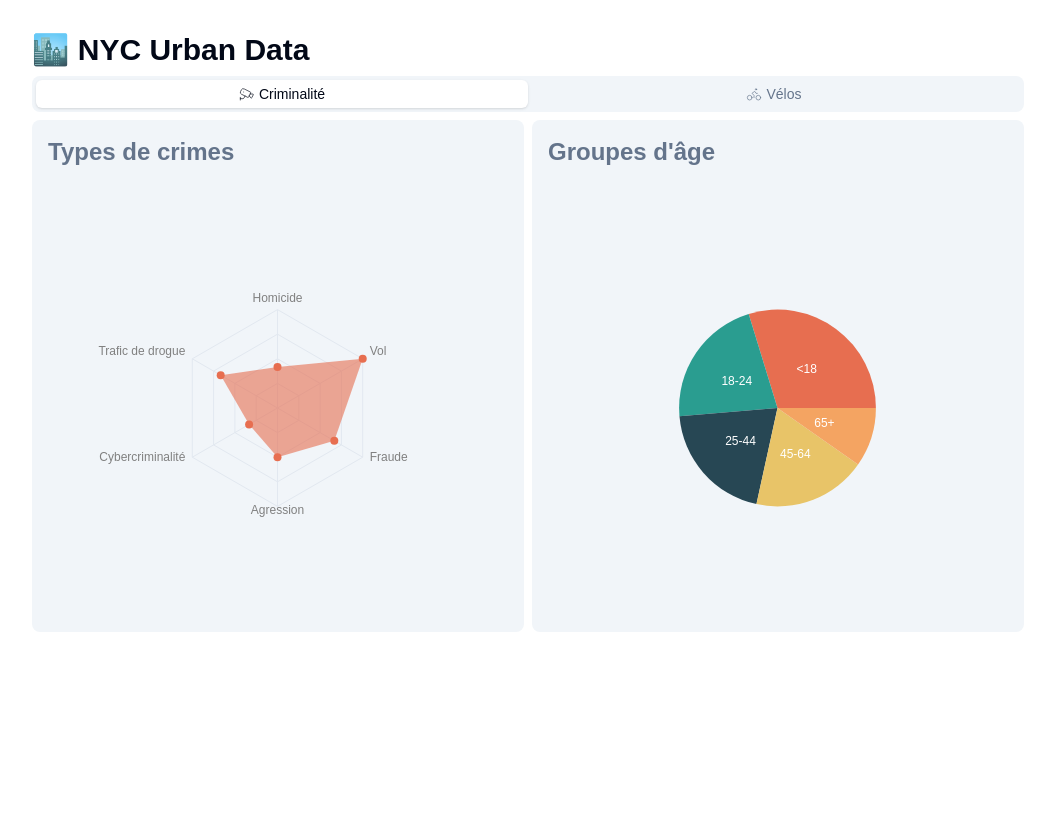
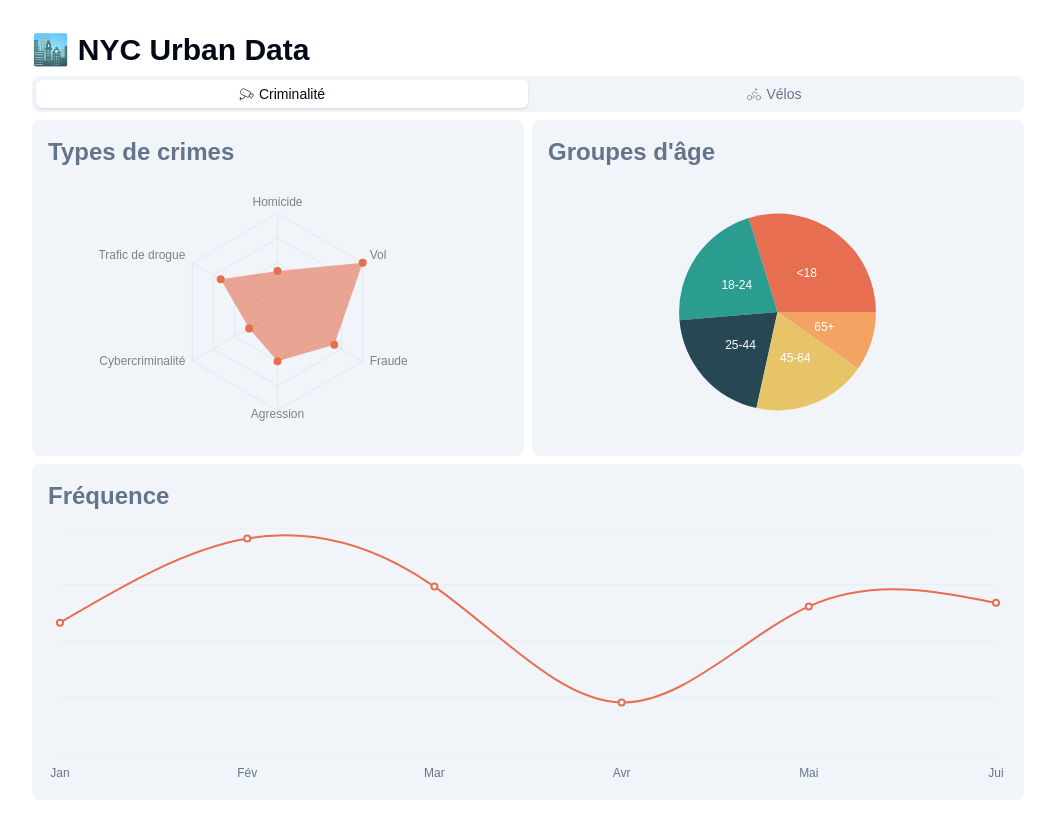
Before and after one commit to MisterAzix/hetic-urban-data-analytics, a Next.js app: page / in a window 1280 px wide. Shown: the whole page, without its empty margins (112-1167 px from the left). Before the commit the page ends 800 px from the top, so only its background shows below. Built offline with nearby package versions, Linux system fonts and the light colour scheme; some icons are missing.

Commit message:
feat: crime frequency chart, grid for crime cards and map height adjustment

```diff
--- a/src/app/globals.css
+++ b/src/app/globals.css
@@ -14,7 +14,7 @@ body {
 
 @layer components {
   .card {
-    @apply flex h-[512px] w-full flex-col overflow-hidden rounded-lg bg-muted text-muted-foreground;
+    @apply flex w-full flex-col overflow-hidden rounded-lg bg-muted pb-4 text-muted-foreground;
   }
 
   .chart {
--- a/src/components/Map.tsx
+++ b/src/components/Map.tsx
@@ -41,5 +41,5 @@ export default function Map() {
     ).addTo(mapRef.current);
   }, []);
 
-  return <div id="map" className="h-full"></div>;
+  return <div id="map" className="h-[512px]"></div>;
 }
--- /dev/null
+++ b/src/components/charts/CrimeFrequencyChart.tsx
@@ -0,0 +1,60 @@
+'use client';
+
+import { CartesianGrid, Line, LineChart, XAxis } from 'recharts';
+
+import {
+  ChartConfig,
+  ChartContainer,
+  ChartTooltip,
+  ChartTooltipContent,
+} from '@/components/ui/chart';
+
+const chartData = [
+  { month: 'Janvier', crimes: 186 },
+  { month: 'Février', crimes: 305 },
+  { month: 'Mars', crimes: 237 },
+  { month: 'Avril', crimes: 73 },
+  { month: 'Mai', crimes: 209 },
+  { month: 'Juin', crimes: 214 },
+];
+
+const chartConfig = {
+  crimes: {
+    label: 'Crimes',
+    color: 'hsl(var(--chart-1))',
+  },
+} satisfies ChartConfig;
+
+export default function CrimeFrequencyChart() {
+  return (
+    <ChartContainer config={chartConfig} className="h-64 w-full px-4">
+      <LineChart
+        accessibilityLayer
+        data={chartData}
+        margin={{
+          left: 12,
+          right: 12,
+        }}
+      >
+        <CartesianGrid vertical={false} />
+        <XAxis
+          dataKey="month"
+          tickLine={false}
+          axisLine={false}
+          tickMargin={8}
+          tickFormatter={(value) => value.slice(0, 3)}
+        />
+        <ChartTooltip
+          content={<ChartTooltipContent hideLabel={true} />}
+          isAnimationActive={false}
+        />
+        <Line
+          dataKey="crimes"
+          type="natural"
+          stroke="var(--color-crimes)"
+          strokeWidth={2}
+        />
+      </LineChart>
+    </ChartContainer>
+  );
+}
--- a/src/components/tabs/BikeTab.tsx
+++ b/src/components/tabs/BikeTab.tsx
@@ -7,7 +7,7 @@ export default function BikeTab() {
       <div className="card h-auto">
         <BikeStationChart />
       </div>
-      <div className="card">
+      <div className="card pb-0">
         <Map />
       </div>
     </div>
--- a/src/components/tabs/CrimeTab.tsx
+++ b/src/components/tabs/CrimeTab.tsx
@@ -1,9 +1,10 @@
 import CrimeTypeChart from '@/components/charts/CrimeTypeChart';
 import CrimeAgeGroupChart from '@/components/charts/CrimeAgeGroupChart';
+import CrimeFrequencyChart from '../charts/CrimeFrequencyChart';
 
 export default function CrimeTab() {
   return (
-    <div className="flex gap-2">
+    <div className="grid grid-cols-2 gap-2">
       <div className="card">
         <h2 className="p-4 text-2xl font-semibold">Types de crimes</h2>
         <div className="chart">
@@ -16,6 +17,12 @@ export default function CrimeTab() {
           <CrimeAgeGroupChart />
         </div>
       </div>
+      <div className="card col-span-2">
+        <h2 className="p-4 text-2xl font-semibold">Fréquence</h2>
+        <div className="chart">
+          <CrimeFrequencyChart />
+        </div>
+      </div>
     </div>
   );
 }
```
